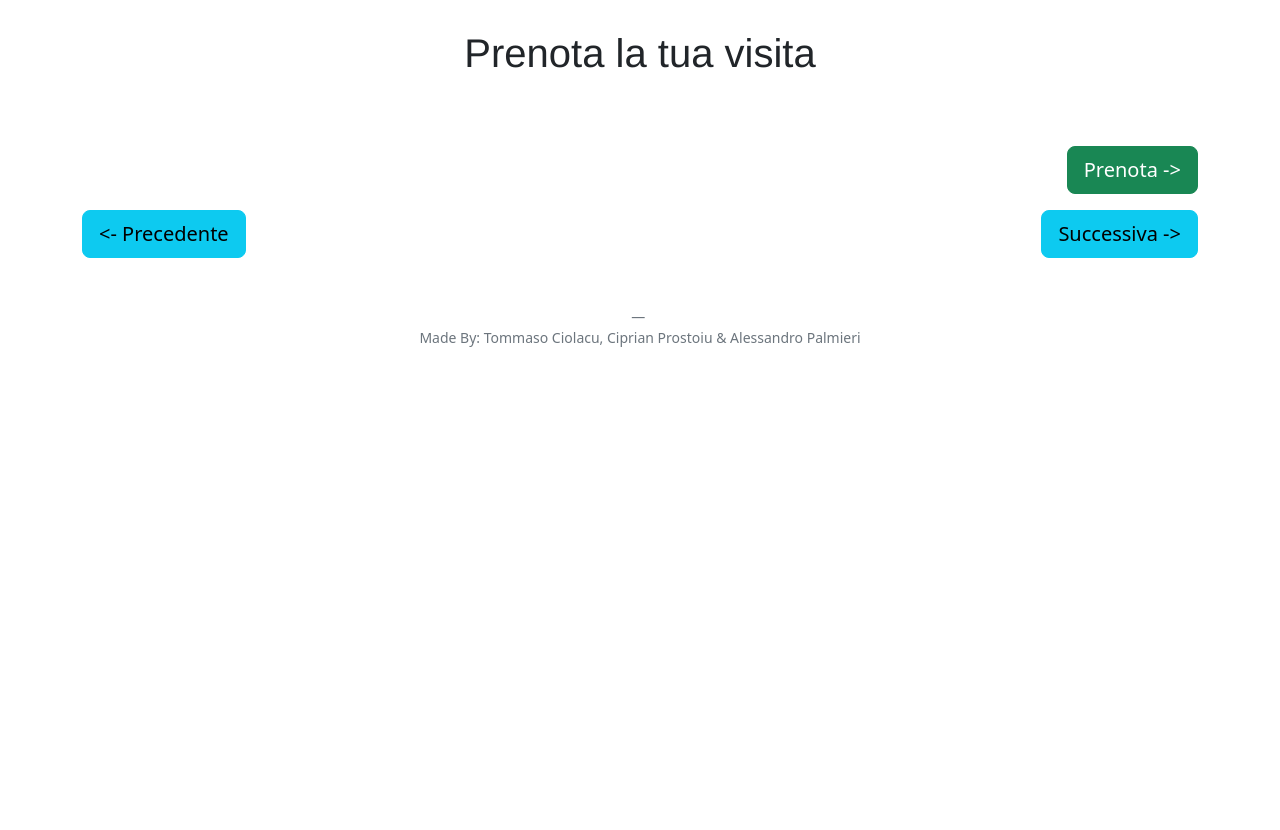
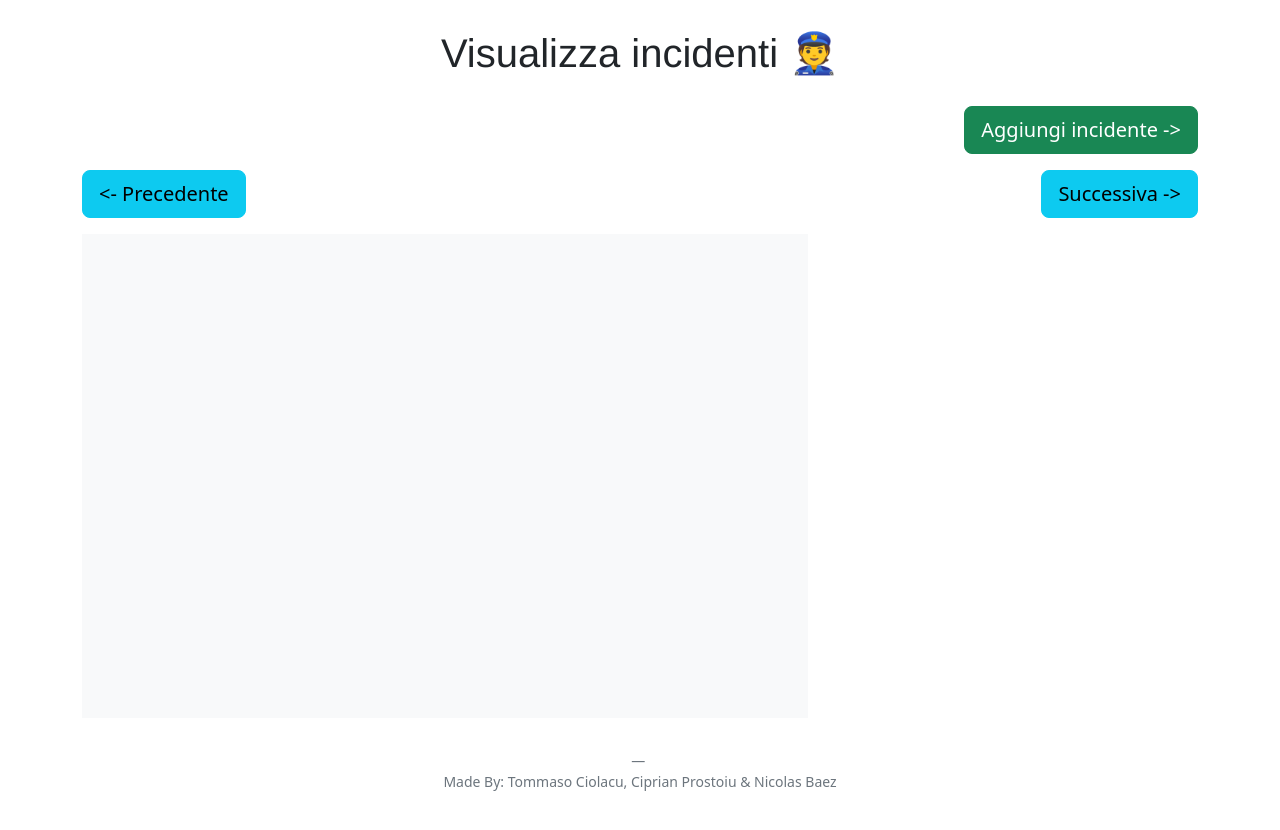
Before and after one commit to ciprianprostoiu/5B_Prostoiu_Ciolacu_Baez_Vigili, a website with bundled scripts: page index.html in a window 1280 px wide. Before the commit the page ends 800 px from the top, so only its background shows below. Built offline with nearby package versions, Linux system fonts and the light colour scheme; no server answers; files whose address does not match are found by name.

Commit message:
Problema con mappa

```diff
--- a/index.html
+++ b/index.html
@@ -3,25 +3,24 @@
 <head>
     <meta charset="UTF-8">
     <meta name="viewport" content="width=device-width, initial-scale=1.0">
-    <title>Ospedale
+    <title>Vigili Baez Ciolacu Prostoiu
     </title>
+    <link rel="stylesheet" href="https://unpkg.com/leaflet@1.9.4/dist/leaflet.css" integrity="sha256-p4NxAoJBhIIN+hmNHrzRCf9tD/miZyoHS5obTRR9BMY=" crossorigin="" />
     <link rel="stylesheet" href="node_modules/bootstrap/dist/css/bootstrap.css" />
     <link rel="stylesheet" href="style.css">
 </head>
 <body>
-    <h1 class="text-center mt-3">Prenota la tua visita</h1>
-    <!-- selezione categoria [ NAV BAR ]-->
-    <div class="container mt-3"><div id="navbar" class="btn-group mt-3" role="group" aria-label="Basic radio toggle button group"></div></div>
+    <h1 class="text-center mt-3">Visualizza incidenti 👮</h1>
 
     <div class="container mt-3 d-flex justify-content-end">
     <!-- Bottone trigger -->
-        <button type="button" class="btn btn-success btn-lg" data-bs-toggle="modal" data-bs-target="#exampleModal">Prenota -></button>
+        <button type="button" class="btn btn-success btn-lg" data-bs-toggle="modal" data-bs-target="#exampleModal">Aggiungi incidente -></button>
     <!-- Modale -->
         <div class="modal fade modalltop" id="exampleModal" tabindex="-1" aria-labelledby="exampleModalLabel" aria-hidden="true">
             <div class="modal-dialog">
                 <div class="modal-content">
                 <div class="modal-header">
-                    <h5 class="modal-title text-center">Prenota</h5>
+                    <h5 class="modal-title text-center">Aggiungi incidente</h5>
                     <button type="button" class="btn-close" data-bs-dismiss="modal" aria-label="Close"></button>
                 </div>
                 <div id="form" class="modal-body">
@@ -29,7 +28,7 @@
                 </div>
                 <div class="modal-footer">
                     <button id="Annulla" type="button" class="btn btn-outline-danger btn-lg" data-bs-dismiss="modal">Annulla</button>
-                    <button id="Prenota" type="button" class="btn btn-outline-success btn-lg">Prenota -> </button>
+                    <button id="Prenota" type="button" class="btn btn-outline-success btn-lg">Aggiungi -> </button>
                 </div>
                 </div>
             </div>
@@ -43,10 +42,14 @@
     <div class="container  d-flex justify-content-center mt-3">
         <table id="tabella" class="table table-bordered border-info bg-light text-center align-middle">
 
-    </table></div>
+        </table>
+        <div id="map">
+
+        </div>
+    </div>
 
     <footer class="blockquote-footer text-center py-3 mt-auto mt-3">
-        <p>Made By: Tommaso Ciolacu, Ciprian Prostoiu & Alessandro Palmieri</p>
+        <p>Made By: Tommaso Ciolacu, Ciprian Prostoiu & Nicolas Baez</p>
     </footer>
     <script src="node_modules/bootstrap/dist/js/bootstrap.bundle.min.js"></script>
     <script type="module" src="index.js"></script>
--- a/index.js
+++ b/index.js
@@ -4,22 +4,25 @@ const successiva = document.getElementById("successiva");
 let starDay = 0;
 const navbar = document.getElementById("navbar");
 const formElement = document.getElementById("form");
+const map = document.getElementById("map");
 
 import {tableComponent} from './componenti/table.js';
 import {createForm} from './componenti/form.js';
 import {generateFetchComponent} from './componenti/fetch_component.js';
-
+import {createMap} from './componenti/mappa.js';
 
 fetch("conf.json").then(r => r.json()).then(conf => {
     const form = createForm(formElement);
     const table1 = tableComponent();
     const compFetch = generateFetchComponent()
+    const Map = createMap();
     compFetch.caricaDati(conf)
     compFetch.getData().then(data => {
         form.setLabels(data);
         table1.setData(data); // Imposta i dati nel componente tabella
         table1.setParentElement(tabella);
         table1.render(starDay);// Renderizza la tabella con i dati recuperati
+        Map.render();
     });
     precendente.onclick = () => {
         starDay -= 7;
```
